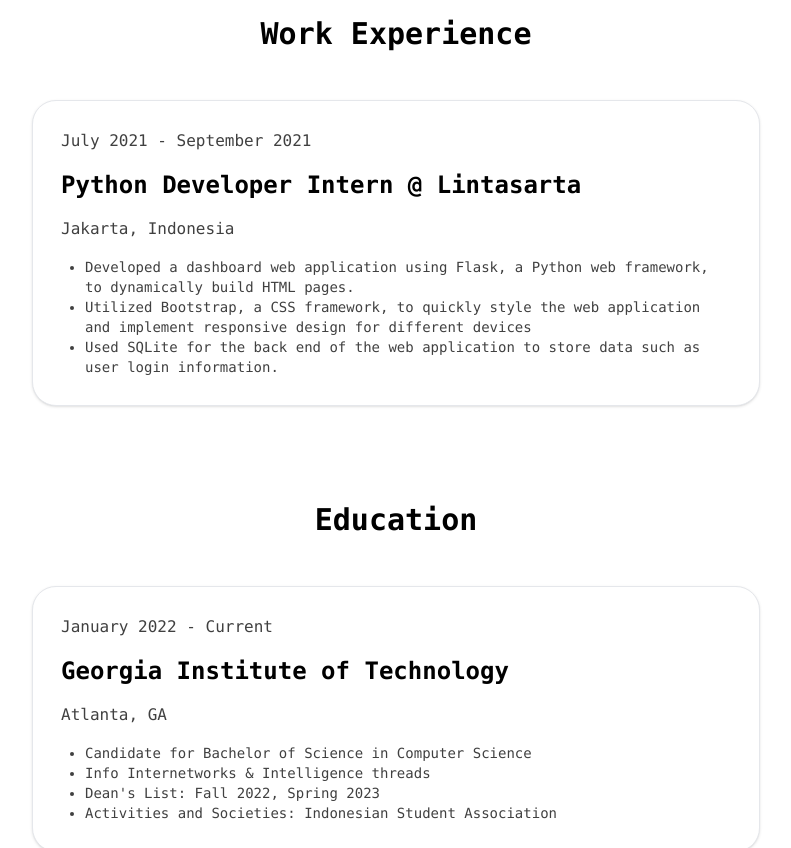
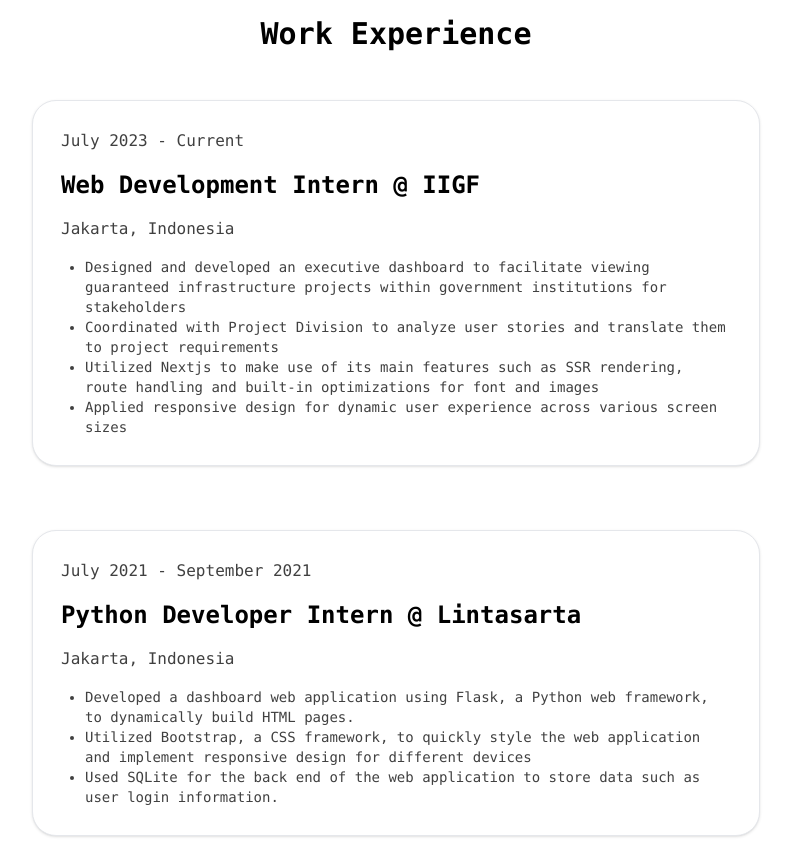
Before and after one commit to Rafyakbar02/portfolio-web, a React (Vite) app: page / in a window 1280 px wide. Shown: the part 580-1428 px from the top of the page, without its empty margins (244-1035 px from the left). Built offline with nearby package versions, Linux system fonts and the light colour scheme.

Commit message:
added new job experience

```diff
--- a/src/constants/index.js
+++ b/src/constants/index.js
@@ -20,6 +20,18 @@
 export const experiences = [
   {
     id: "experience-1",
+    date: "July 2023 - Current",
+    title: "Web Development Intern @ IIGF",
+    location: "Jakarta, Indonesia",
+    content: [
+      "Designed and developed an executive dashboard to facilitate viewing guaranteed infrastructure projects within government institutions for stakeholders",
+      "Coordinated with Project Division to analyze user stories and translate them to project requirements",
+      "Utilized Nextjs to make use of its main features such as SSR rendering, route handling and built-in optimizations for font and images",
+      "Applied responsive design for dynamic user experience across various screen sizes",
+    ],
+  },
+  {
+    id: "experience-2",
     date: "July 2021 - September 2021",
     title: "Python Developer Intern @ Lintasarta",
     location: "Jakarta, Indonesia",
```
